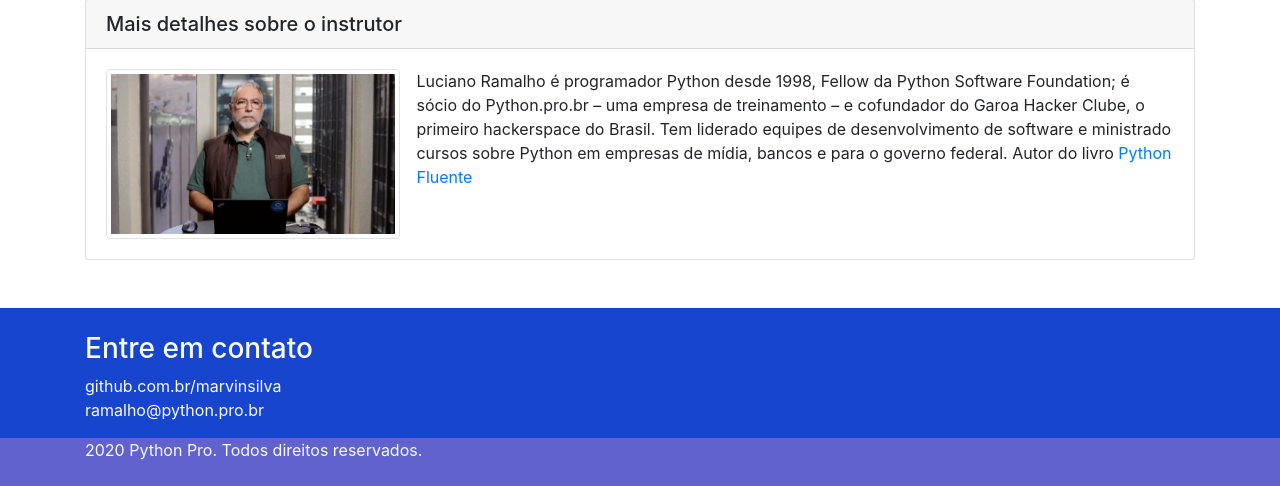
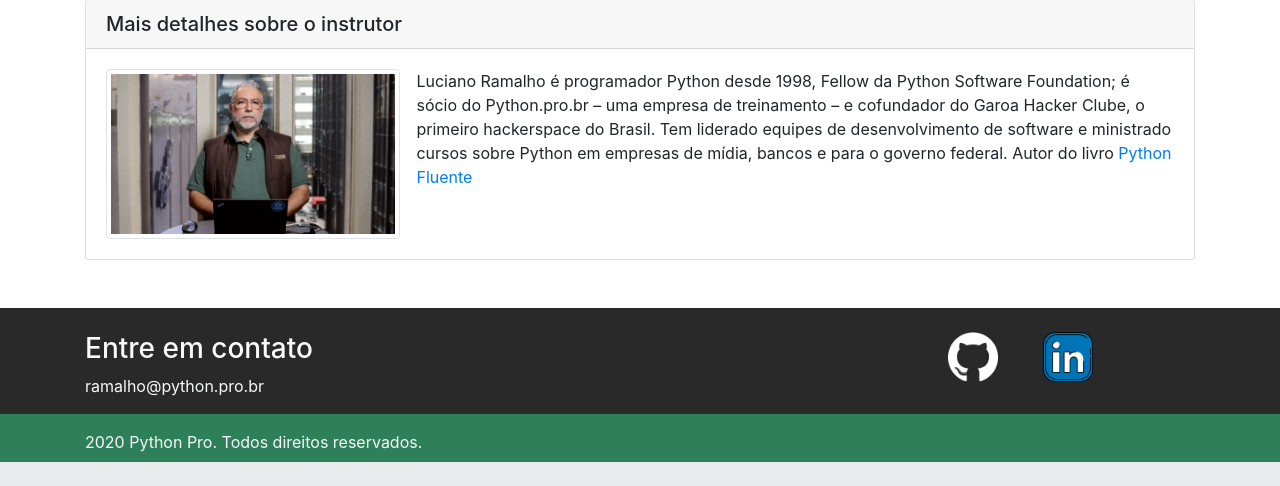
Before and after one commit to marcussilvait/curso-django, a Django app: page / in a window 1280 px wide. Shown: the part 622-1108 px from the top of the page. After the commit the page ends 1084 px from the top, so only its background shows below. Run offline with Django 3.2, Linux system fonts and the light colour scheme; some libraries are stand-ins or nearby versions.

Commit message:
Incluído ícones cm links para linkedin e github
close #50

```diff
--- a/pypro/base/static/css/style.css
+++ b/pypro/base/static/css/style.css
@@ -1,6 +1,6 @@
 .main-footer{
-    background-color: #1745ce;
+    background-color: #292929;
 }
 .rights{
-    background-color: #6162ce;
+    background-color: #2d805a;
 }
--- a/pypro/base/templates/base/footer.html
+++ b/pypro/base/templates/base/footer.html
@@ -1,20 +1,27 @@
+{% load static %}
 <footer class="main-footer mt-5 pt-4 text-light">
     <div class="container">
         <div class="row">
             <div class="col">
                 <h3>Entre em contato</h3>
                 <address>
-                    github.com.br/marvinsilva
-                    <br/>
                     <a href="mailto:{{ contato_email }}" class="text-light">{{ contato_email }}</a>
                 </address>
             </div>
+            <div class="col-1">
+                <a class="icon-github m-2 mt-5 pt-4" href="https://github.com/marvinsilva" target="_blank" style="align-content: center">
+                    <img src="{% static 'img/github.png' %}" alt="Icone do Github" height=auto width="50" background="white"></a>
+            </div>
+            <div class="col-2">
+                <a class="icon-linkedin m-2 mt-5 pt-4" href="https://linkedin.com/in/marcusvinicius92" target="_blank" style="align-content: center">
+                    <img src="{% static 'img/linkedin.png' %}" alt="Icone do Linkedin" height=auto width="50"></a>
+            </div>
         </div>
     </div>
-    <div class="rights pb-4">
+    <div class="rights pb-2">
         <div class="container">
             <div class="row">
-                <div class="col">
+                <div class="col mt-2 pt-2">
                     {% now 'Y' %} Python Pro. Todos direitos reservados.
                 </div>
             </div>
```
Also changed, not shown: pypro/base/static/img/github.png (added), pypro/base/static/img/linkedin.png (added).
